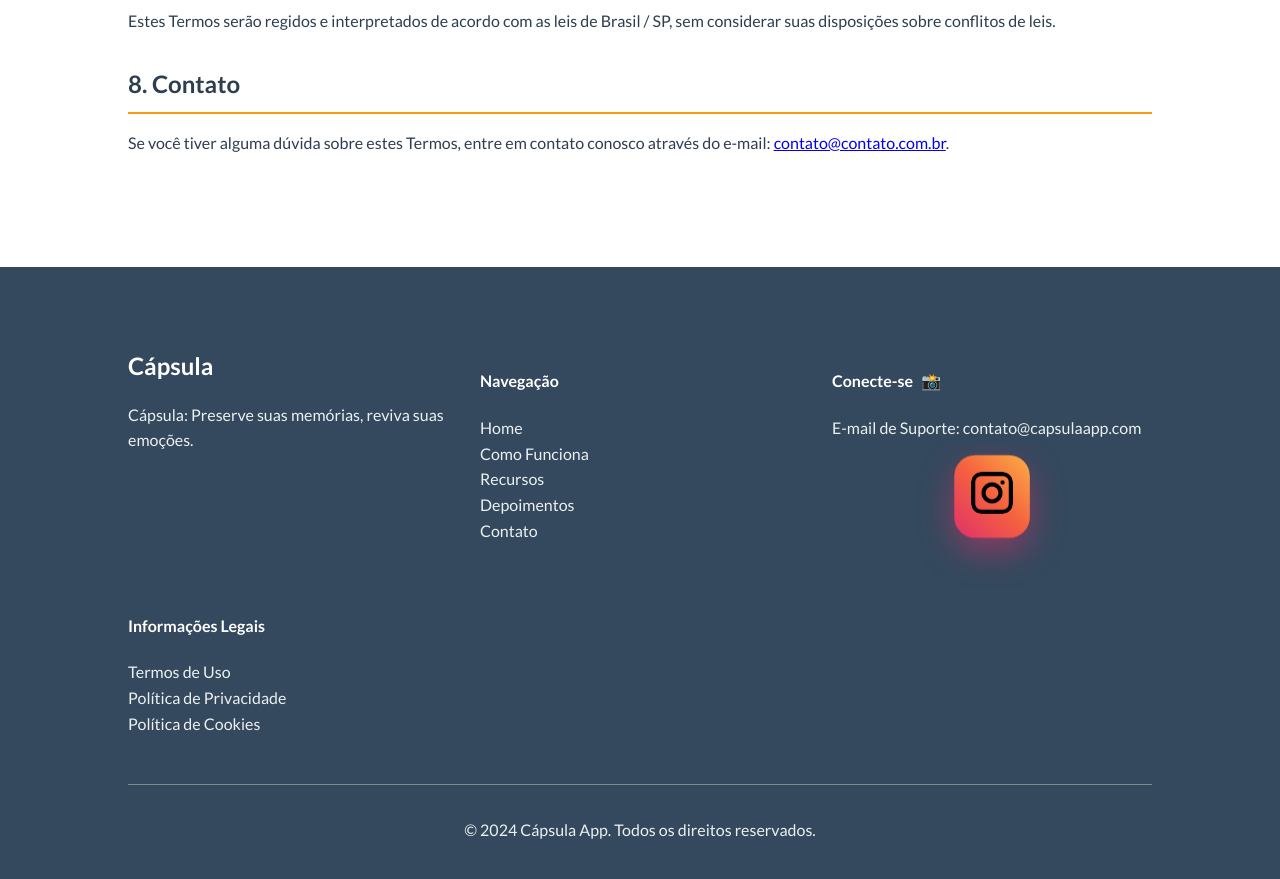
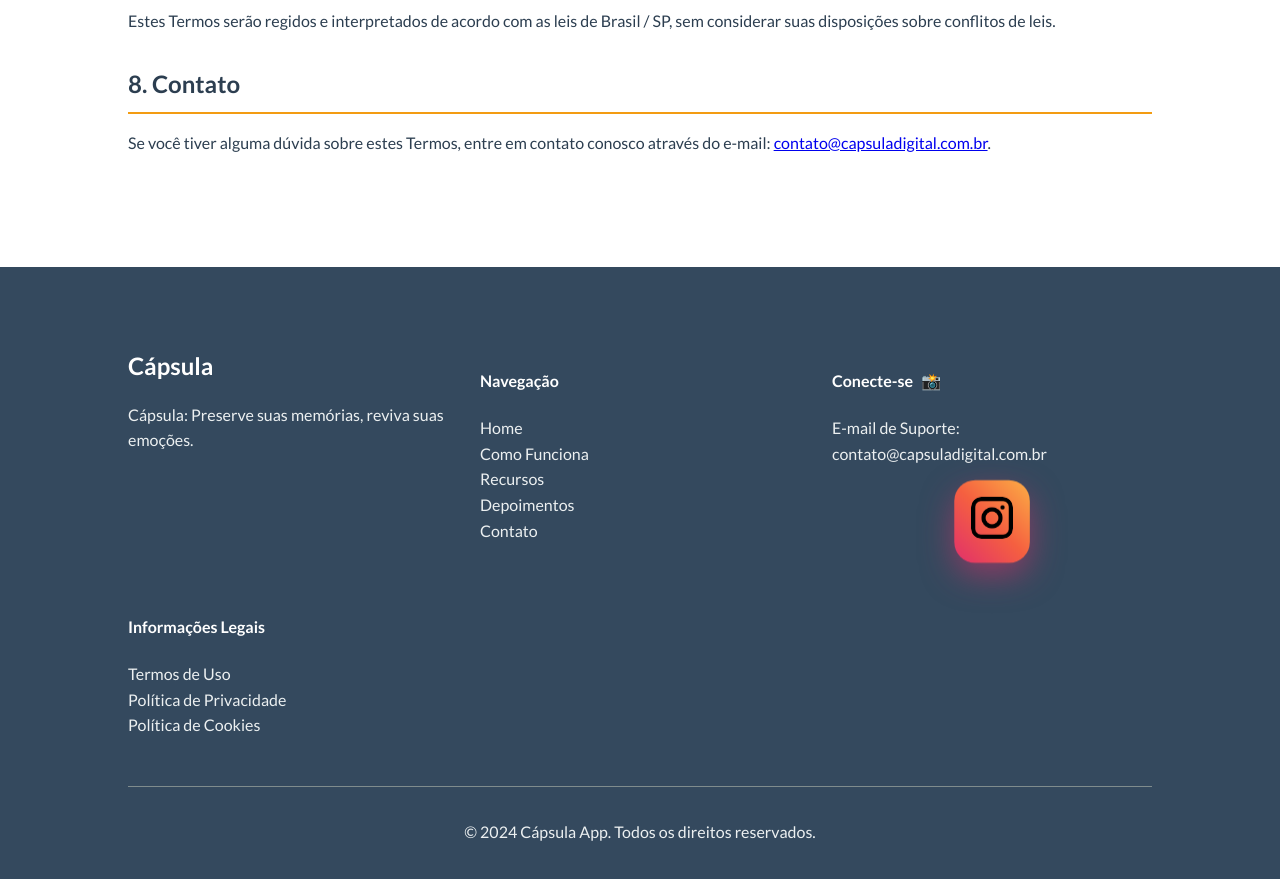
Before and after one commit to capsuladigitalmemorias/site-capsula, a plain HTML site: page termos-de-uso.html in a window 1280 px wide. Shown: the part 1860-2739 px from the top of the page. Drawn offline with Linux system fonts and the light colour scheme.

Commit message:
Update termos-de-uso.html
atualização do email de contato

```diff
--- a/termos-de-uso.html
+++ b/termos-de-uso.html
@@ -60,7 +60,7 @@
                 <p>Estes Termos serão regidos e interpretados de acordo com as leis de Brasil / SP, sem considerar suas disposições sobre conflitos de leis.</p>
 
                 <h2>8. Contato</h2>
-                <p>Se você tiver alguma dúvida sobre estes Termos, entre em contato conosco através do e-mail: <a href="mailto:contato@contato.com.br">contato@contato.com.br</a>.</p>
+                <p>Se você tiver alguma dúvida sobre estes Termos, entre em contato conosco através do e-mail: <a href="mailto:contato@capsuladigital.com.br">contato@capsuladigital.com.br</a>.</p>
             </div>
         </section>
     </main>
@@ -84,7 +84,7 @@
                 </div>
                 <div class="footer-col">
                     <h4>Conecte-se</h4>
-                    <p>E-mail de Suporte: <a href="mailto:contato@capsulaapp.com">contato@capsulaapp.com</a></p>
+                    <p>E-mail de Suporte: <a href="mailto:contato@capsuladigital.com.br">contato@capsuladigital.com.br</a></p>
                     <div class="social-icons">
                         <a href="#"><img src="instagram-icon.png" alt="Instagram" style="width: 30px; height: 30px;"></a>
                     </div>
```
